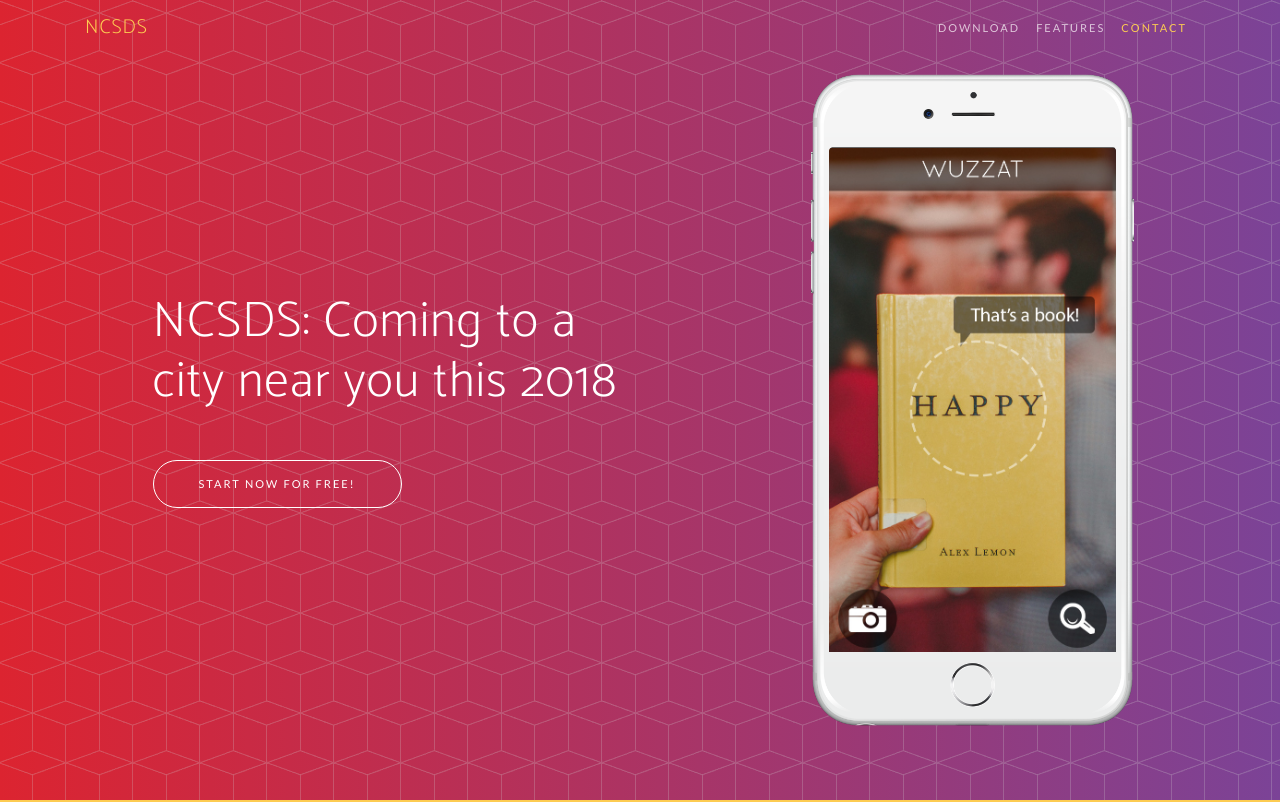
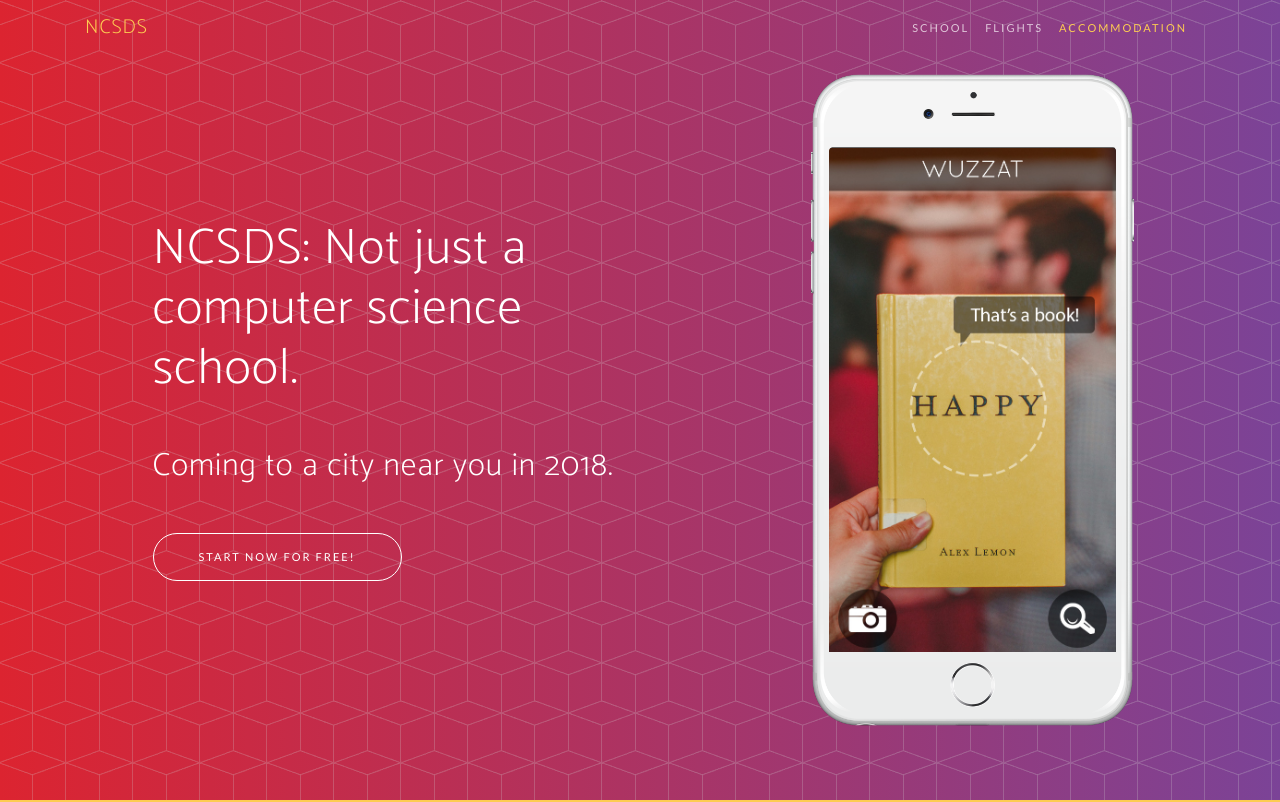
Before and after one commit to ncsds/ncsds.github.io, a plain HTML site: page index.html in a window 1280 px wide. Shown: the top 802 px of the page. Drawn offline with Linux system fonts and the light colour scheme; a web font is replaced by a local one.

Commit message:
Update index.html

```diff
--- a/index.html
+++ b/index.html
@@ -41,13 +41,13 @@
         <div class="collapse navbar-collapse" id="navbarResponsive">
           <ul class="navbar-nav ml-auto">
             <li class="nav-item">
-              <a class="nav-link js-scroll-trigger" href="#download">Download</a>
+              <a class="nav-link js-scroll-trigger" href="#download">School</a>
             </li>
             <li class="nav-item">
-              <a class="nav-link js-scroll-trigger" href="#features">Features</a>
+              <a class="nav-link js-scroll-trigger" href="#features">Flights</a>
             </li>
             <li class="nav-item">
-              <a class="nav-link js-scroll-trigger" href="#contact">Contact</a>
+              <a class="nav-link js-scroll-trigger" href="#contact">Accommodation</a>
             </li>
           </ul>
         </div>
@@ -59,7 +59,8 @@
         <div class="row h-100">
           <div class="col-lg-7 my-auto">
             <div class="header-content mx-auto">
-              <h1 class="mb-5">NCSDS: Coming to a city near you this 2018</h1>
+              <h1 class="mb-5">NCSDS: Not just a computer science school.</h1>
+              <h2 class="mb-5">Coming to a city near you in 2018.</h2>
               <a href="#download" class="btn btn-outline btn-xl js-scroll-trigger">Start Now for Free!</a>
             </div>
           </div>
```
